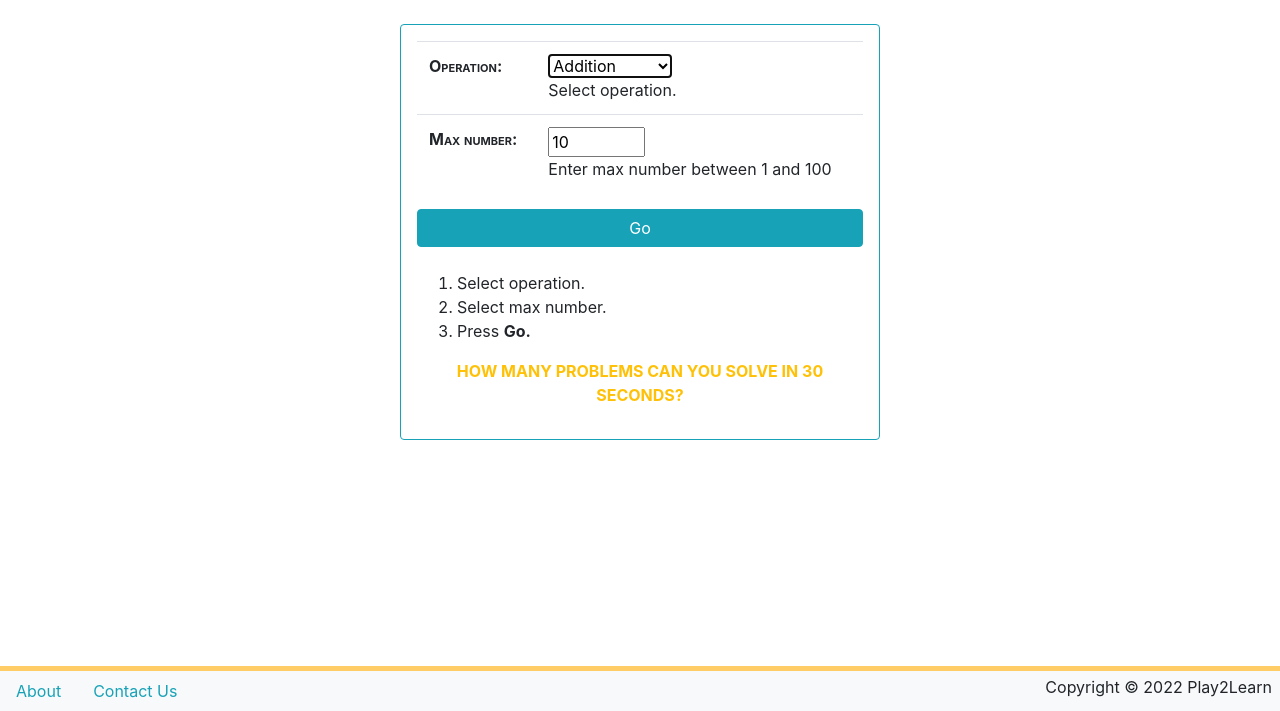
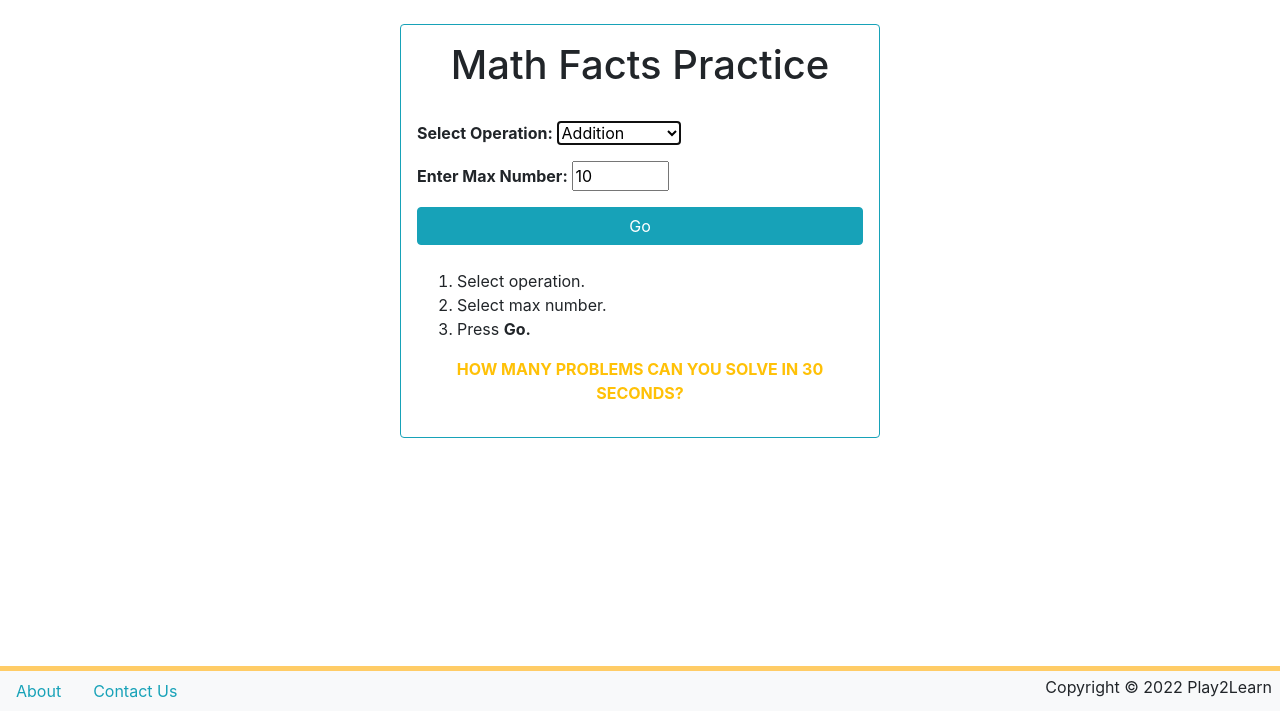
Before and after one commit to samoore333/play2learn, a Django app: page /mathgame/start in a window 1280 px wide. Shown: the part 89-800 px from the top of the page. Run offline with Django 4.2, Linux system fonts and the light colour scheme; some libraries are stand-ins or nearby versions.

Commit message:
Mathgame view edits

```diff
--- a/mathgame/forms.py
+++ b/mathgame/forms.py
@@ -5,7 +5,7 @@ from .models import Mathgame
 class MathgameForm(ModelForm):
     class Meta:
         model = Mathgame
-        fields = ['operation', 'max_number']
+        fields = ['operation', 'max_number', 'answer', 'score']
         widgets = {
             'operation': Select(
                 attrs={'autofocus': True,
@@ -14,22 +14,13 @@ class MathgameForm(ModelForm):
             ),
             'max_number': NumberInput(
                 attrs={'min': 1, 'max': 100}
+            ),
+            'answer': NumberInput(
+                attrs={'autofocus': True}
             )
         }
         help_texts = {
             'operation': 'Select operation.',
             'max_number': 'Enter max number between 1 and 100',
-        }
-
-class MathgamePlay(ModelForm):
-    class Meta:
-        model = Mathgame
-        fields = ['answer', 'score']
-        widgets = {
-            'answer': NumberInput(
-                attrs={'autofocus': True}
-            )
-        }
-        help_texts = {
             'answer': 'Enter your answer.'
         }
--- a/mathgame/urls.py
+++ b/mathgame/urls.py
@@ -1,11 +1,11 @@
 from django.urls import path
+
 from .views import (
-    MathgameListView, MathgameStartView, MathgamePlayView
+    MathgameListView, MathgameStartView
 )
 
 app_name = 'mathgame'
 urlpatterns = [
     path('start', MathgameStartView.as_view(), name='start'),
-    path('mathgame/<int:pk>/play/', MathgamePlayView.as_view(), name='play'),
     path('leaderboard', MathgameListView.as_view(), name='leaders'),
 ]
--- a/mathgame/views.py
+++ b/mathgame/views.py
@@ -1,16 +1,12 @@
-from django.views.generic import CreateView, ListView, UpdateView
+from django.views.generic import CreateView, ListView
 from django.contrib.auth.mixins import LoginRequiredMixin
 
 from .models import Mathgame
-from .forms import MathgameForm, MathgamePlay
+from .forms import MathgameForm
 
 class MathgameStartView(CreateView):
     model = Mathgame
     form_class = MathgameForm
-
-class MathgamePlayView(UpdateView):
-    model = Mathgame
-    form_class = MathgamePlay
 
 class MathgameListView(LoginRequiredMixin, ListView):
     model = Mathgame
--- a/templates/mathgame/mathgame_form.html
+++ b/templates/mathgame/mathgame_form.html
@@ -2,15 +2,16 @@
 
 {% block title %}Math Facts Practice{% endblock %}
 {% block main %}
-  <div class="card border-info m-auto mb-3 p-3"
+  <div id="start" class="card border-info m-auto mb-3 p-3"
     style="max-width: 30rem">
+    <h1 class="text-center">Math Facts Practice</h1>
+    <br>
     <form method="post">
       {% csrf_token %}
-      <table class="table">
-        {{ form.as_table }}
-      </table>
+        <p class="font-weight-bold">Select Operation: {{ form.operation }}</p>
+        <p class="font-weight-bold">Enter Max Number: {{ form.max_number }}</p>
     </form>
-    <a class="btn btn-info" href="{% url 'mathgame:start' %}">Go</a>
+    <a class="btn btn-info" href="">Go</a>
     <br>
     <ol>
         <li>Select operation.</li>
```
Also changed, not shown: templates/mathgame/mathgame_play.html (added, +14 -0 lines).
